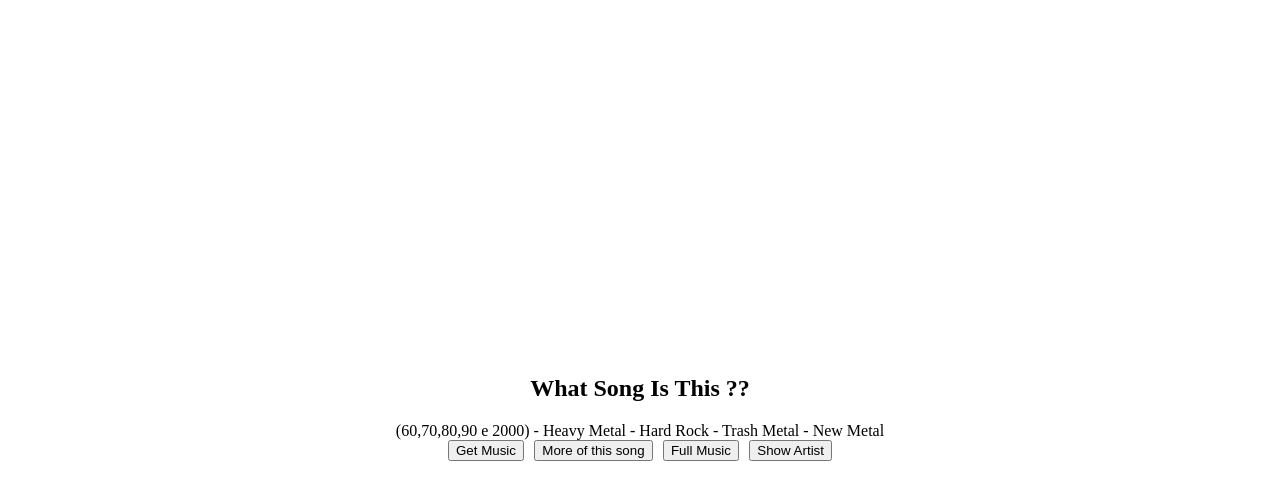
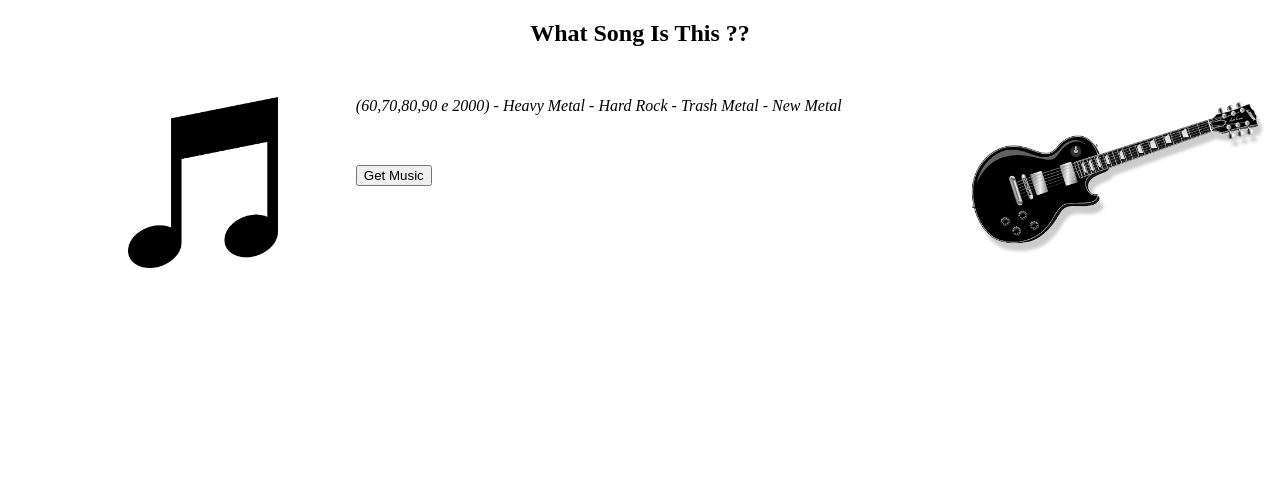
Before and after one commit to yanmagale/what-song-is-that, a React (Create React App) app: page / in a window 1280 px wide. Shown: the top 500 px of the page. Built offline with nearby package versions, Linux system fonts and the light colour scheme.

Commit message:
feat: show action buttons after play

```diff
--- a/src/App.css
+++ b/src/App.css
@@ -1,20 +1,54 @@
-.container {
-    display: flex;
-    align-items: center;
-    justify-content: center;
+body {
+  padding: 0;
+  margin: 0;
+}
+
+h2 {
+  text-align: center;
+}
+
+.game {
+  display: flex;
+align-items: center;
     margin: 0 auto;
     flex-direction: column;
-    height: 100vh;
+
+}
+
+
+.container {
+    height: 50vh;
+
+    display: grid;
+    grid-template-columns: 10% 70% 20%;
+    grid-gap: 10px;
+    width: 80vw;
+    margin: 0 auto;
+    padding-top: 30px;
+
+
+  }
+
+  .image > img {
+    width: 300px;
+  }
+  .image > .song {
+    width: 150px;
+  }
+
+  .tips {
+    padding-bottom: 50px;
+    font-style: italic;
   }
 
   .track {
     display: flex;
     flex-direction: column;
-     width: 300px;
-    margin-top: 10px;
+     width: 80%;
+    margin-top: 50px;
   }
 .actions {
-  width: 30vw;
+  width: 100%;
     display: flex;
     justify-content: space-between;
 }
--- a/src/App.js
+++ b/src/App.js
@@ -10,13 +10,17 @@ class App extends Component {
           finished: false,
           songs: ['Roots Bloody Roots']
         },
+        'Angra': {
+          finished: false,
+          songs: ['Carry On']
+        },
         'Bon Jovi': {
           finished: false,
           songs: ['Living On a Prayer', 'Always', 'Its My Life', 'Wanted Dead or Alive', 'You Give Love a Bad Name']
         },
         'Iron Maiden': {
           finished: false,
-          songs: ['The Trooper', 'Fear of the dark', 'The number of the beast', 'Run to the Hills']
+          songs: ['The Trooper', 'Fear of the dark', 'The number of the beast', 'Run to the Hills', 'Hallowed be thy name']
         },
         'Nirvana': {
           finished: false,
@@ -24,7 +28,7 @@ class App extends Component {
         },
         'AC/DC': {
           finished: false,
-          songs: ['You shook me all night long', 'Back in Black', 'Highway to hell', 'Thunderstruck']
+          songs: ['You shook me all night long', 'Back in Black', 'Highway to hell', 'Thunderstruck', 'T.N.T']
         },
         'Metallica': {
           finished: false,
@@ -44,7 +48,7 @@ class App extends Component {
         },
         'Guns N Roses': {
           finished: false,
-          songs: ['November Rain']
+          songs: ['November Rain', "Sweet Child O' Mine", 'Welcome To The Jungle']
         },
         'Alice In Chains': {
           finished: false,
@@ -52,7 +56,7 @@ class App extends Component {
         },
         'Linkin Park': {
           finished: false,
-          songs: ['Faint', 'In The End']
+          songs: ['In The End', 'Numb']
         },
         'Motley Crue': {
           finished: false,
@@ -64,7 +68,7 @@ class App extends Component {
         },
         'Scorpions': {
           finished: false,
-          songs: ['The Zoo', 'Send me an angel', 'Rock you like a hurricane']
+          songs: ['The Zoo', 'Send me an angel', 'Rock you like a hurricane', 'Wind Of Change']
         },
         'Helloween': {
           finished: false,
@@ -72,7 +76,7 @@ class App extends Component {
         },
         'The Police': {
           finished: false,
-          songs: ['Message in a bottle']
+          songs: ['Message in a bottle', 'Every Breath You Take']
         },
         'Black Sabbath': {
           finished: false,
@@ -90,19 +94,65 @@ class App extends Component {
           finished: false,
           songs: ['Ace of spades']
         },
+        'Lynyrd skynyrd': {
+          finished: false,
+          songs: ['Simple Man', 'Sweet Home Alabama', 'Free Bird']
+        },
+        'Dire Straits': {
+          finished: false,
+          songs: ['Sultans Of Swing', 'Money For Nothing']
+        },
+        'Whitesnake': {
+          finished: false,
+          songs: ['Is This Love', 'Here I Go']
+        },
+        'Poison': {
+          finished: false,
+          songs: ['Every Rose Has Its Thorn']
+        },
+        'Van Halen': {
+          finished: false,
+          songs: ['Jump']
+        },
+        'Led Zeppelin': {
+          finished: false,
+          songs: ['Stairway to Heaven', 'Whole Lotta Love', 'Immigrant Song']
+        },
+        'Pink Floyd': {
+          finished: false,
+          songs: ['Another Brick In The Wall', 'Wish You Were Here']
+        },
+        'Deep Purple': {
+          finished: false,
+          songs: ['Smoke On The Water']
+        },
+        '4 non blondes': {
+          finished: false,
+          songs: ["What's up"]
+        },
+        'Skid Row': {
+          finished: false,
+          songs: ['I Remember You', '18 And Life', 'In a Darkened Room']
+        }
       },
       previuslyBands: [],
       passedTracks: [],
       track: {},
-      isShowTrack: false
+      isShowTrack: false,
+      isShowAnotherActions: false
     }
   }
 
   render() {
-    const { track, isShowTrack } = this.state;
+    const { track, isShowTrack, isShowAnotherActions } = this.state;
     return (
+      <React.Fragment>
+        <h2>What Song Is This ??</h2>
         <div className="container">
-        <h2>What Song Is This ??</h2>
+        <div className="image">
+            <img src='/music-icon.png' className="song"/>
+          </div>
+          <div className="game">
               <div className="tips">
               (60,70,80,90 e 2000)
               - Heavy Metal
@@ -112,9 +162,13 @@ class App extends Component {
             </div>
             <div className="actions">
               <button onClick={() => this.getSong()}>Get Music</button>
+              {isShowAnotherActions &&
+                <React.Fragment>
                   <button onClick={() => this.getMoreSong()}>More of this song</button>
                   <button onClick={() => this.getFullSong()}>Full Music</button>
                   <button onClick={() => this.showSongInformation()}>Show Artist</button>
+                </React.Fragment>
+              }
             </div>
               <audio id="player"></audio>
               {Object.keys(track).length > 0 && isShowTrack && (
@@ -126,6 +180,13 @@ class App extends Component {
                 </React.Fragment>
               )}
           </div>
+          <div className="image">
+            <img src='/guitar.png' alt="My Custom Image" />
+          </div>
+
+
+        </div>
+      </React.Fragment>
     );
   }
 
@@ -172,12 +233,13 @@ class App extends Component {
 
     player.onended = function () {
       this.resetPlayer();
-    };
+    }.bind(this);
 
   }
 
   resetPlayer() {
     this.setState({ isShowTrack: false })
+    this.setState({ isShowAnotherActions: false })
     let player = document.getElementById("player");
     player.currentTime = 0;
     player.src = ''
@@ -187,7 +249,7 @@ class App extends Component {
   async getSong() {
     this.resetPlayer();
     const randomTrack = this._generateRandomTrack();
-    const token = 'BQD8ehJaIHc62ofKj5MJoWNBEghOPbiMY5yXqjbpOWh4RTh7t8HwjgJXIq7GVPEPV3TDmAGGh8Q2kvRPVt4W6zo5nn_CE1mZPAjIAkJmhkUvg5wUrDtJ-FftP7P4X9AXTCkpWhmVZLvgVv_zMj_gRo8iRawmbH551i9tI0b8t7q8aoR_e9vori7zOvlPMT9uQqHyRZMV1u7gsoBdwdWZLkynzAE';
+    const token = 'YOUR_TOKEN_HERE';
     const data = await fetch(`https://api.spotify.com/v1/search?q=${decodeURIComponent(randomTrack.band)} ${decodeURIComponent(randomTrack.song)}&type=track`,
       { headers: { 'Authorization': 'Bearer ' + token } })
       .then(response => response.json())
@@ -211,6 +273,7 @@ class App extends Component {
 
         setTimeout(() => {
           player.pause();
+          this.setState({ isShowAnotherActions: true })
         }, 3000)
       }
     }
```
Also changed, not shown: public/guitar.png (added), public/music-icon.png (added). Lines whose indentation alone changed are shown as unchanged.
